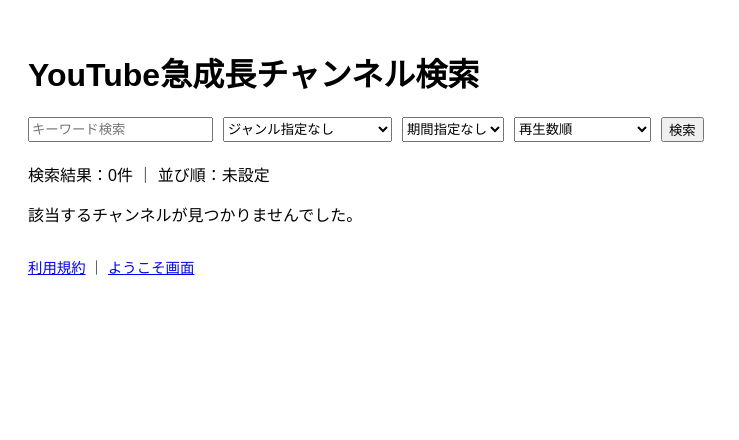
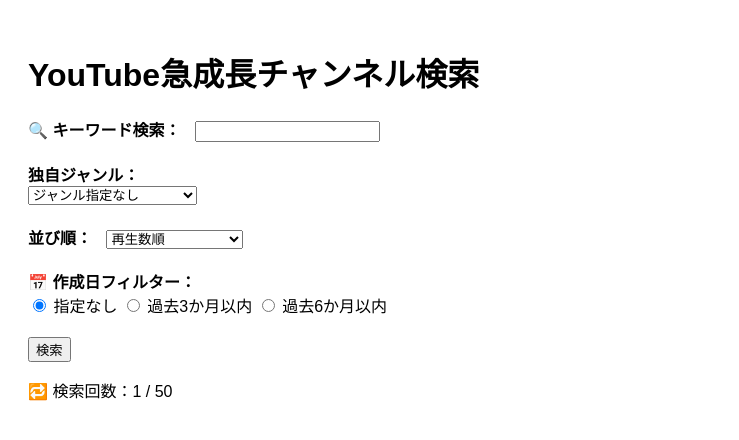
Before and after one commit to yamakenzzr/youtube-growth-app, a Flask app: page / in a window 1280 px wide. Shown: the top 440 px of the page, without its empty margins (0-739 px from the left). Run offline with Flask 3, Linux system fonts and the light colour scheme.

Commit message:
Add files via upload

```diff
--- a/app.py
+++ b/app.py
@@ -17,41 +17,12 @@ GENRES = [
     "恋愛・男女心理", "オカルト・ミステリー", "未分類"
 ]
 
-def format_japanese_number(value):
-    try:
-        value = int(value)
-        if value >= 100_000_000:
-            return f"{value / 100_000_000:.1f}億"
-        elif value >= 10_000:
-            return f"{value / 10_000:.1f}万"
-        else:
-            return str(value)
-    except:
-        return str(value)
-
 def guess_genre(text):
     genre_keywords = {
-        "占い・スピリチュアル": ["占い", "スピリチュアル", "運勢", "霊視", "タロット"],
-        "ゲーム・実況": ["ゲーム", "実況", "プレイ", "攻略", "Switch", "PS5"],
-        "スポーツ・筋トレ・健康": ["筋トレ", "フィットネス", "運動", "サッカー", "野球", "健康"],
-        "オカルト・ミステリー": ["心霊", "オカルト", "怪談", "ミステリー", "怖い話"],
-        "ビジネス・副業": ["副業", "ビジネス", "投資", "稼ぐ", "仕事術"],
-        "教育・解説": ["解説", "勉強", "教育", "入門", "講義"],
-        "音楽・歌ってみた": ["歌ってみた", "カバー", "ボカロ", "演奏", "ピアノ"],
-        "美容・ファッション": ["メイク", "スキンケア", "美容", "コーデ", "ファッション"],
-        "グルメ・料理": ["レシピ", "料理", "グルメ", "食べ歩き", "自炊"],
-        "Vlog・ライフスタイル": ["Vlog", "ルーティン", "ライフスタイル", "暮らし"],
-        "ママ・育児": ["子育て", "ママ", "育児", "赤ちゃん"],
-        "ペット・動物": ["犬", "猫", "ペット", "動物"],
-        "車・バイク・乗り物": ["車", "バイク", "ドライブ", "モータースポーツ"],
-        "作業・DIY・クラフト": ["DIY", "作業", "ハンドメイド", "クラフト"],
-        "本・要約・読書系": ["書評", "要約", "読書", "本"],
-        "メンタル・自己啓発": ["メンタル", "自己啓発", "心理学", "前向き", "悩み"],
-        "映画・アニメ考察": ["考察", "映画", "アニメ", "伏線", "解説"],
-        "旅行・観光・絶景": ["旅行", "観光", "絶景", "旅"],
-        "AI・ツール紹介": ["AI", "ツール", "自動化", "ChatGPT", "便利アプリ"],
-        "恋愛・男女心理": ["恋愛", "心理", "モテ", "恋", "男女"],
-        "2ch・なんJ": ["2ch", "なんJ", "スレ", "まとめ"]
+        "占い・スピリチュアル": ["占い", "運勢", "スピリチュアル", "霊視"],
+        "ゲーム・実況": ["ゲーム", "実況", "攻略", "プレイ"],
+        "スポーツ・筋トレ・健康": ["筋トレ", "運動", "健康", "サッカー", "野球"],
+        "オカルト・ミステリー": ["オカルト", "心霊", "ミステリー", "怪談"],
     }
     for genre, keywords in genre_keywords.items():
         if any(k in text for k in keywords):
@@ -65,10 +36,6 @@ def index():
     sort = request.args.get("sort", "views")
     period = request.args.get("period", "")
 
-    if len(keyword.strip()) < 2:
-        return render_template("index.html", genres=GENRES, keyword=keyword, genre=genre_filter,
-                               sort=sort, sort_name="未設定", channels=[], period=period)
-
     if "search_count" not in session:
         session["search_count"] = 0
     session["search_count"] += 1
@@ -80,47 +47,64 @@ def index():
         published_after = (datetime.utcnow() - timedelta(days=180)).isoformat("T") + "Z"
 
     results = []
-    search_res = youtube.search().list(
-        q=keyword, part="snippet", type="channel", maxResults=10,
-        publishedAfter=published_after if published_after else None
-    ).execute()
+    if keyword:
+        search_args = {
+            "q": keyword,
+            "part": "snippet",
+            "type": "channel",
+            "maxResults": 10
+        }
+        if published_after:
+            search_args["publishedAfter"] = published_after
 
-    channel_ids = [item["snippet"]["channelId"] for item in search_res["items"]]
-    if channel_ids:
-        details = youtube.channels().list(
-            id=",".join(channel_ids),
-            part="snippet,statistics"
-        ).execute()
+        search_res = youtube.search().list(**search_args).execute()
+        channel_ids = [item["snippet"]["channelId"] for item in search_res["items"]]
+        if channel_ids:
+            details = youtube.channels().list(
+                id=",".join(channel_ids),
+                part="snippet,statistics"
+            ).execute()
 
-        for ch in details["items"]:
-            title = ch["snippet"]["title"]
-            genre = guess_genre(title)
-            if genre_filter and genre_filter != genre:
-                continue
-            sub = int(ch["statistics"].get("subscriberCount", 0))
-            view = int(ch["statistics"].get("viewCount", 0))
-            video = int(ch["statistics"].get("videoCount", 0))
-            ratio = int(view / sub) if sub > 0 else 0
+            for ch in details["items"]:
+                title = ch["snippet"]["title"]
+                genre = guess_genre(title)
+                if genre_filter and genre_filter != genre:
+                    continue
 
-            results.append({
-                "id": ch["id"], "title": title,
-                "subscriberCount": format_japanese_number(sub) + "人",
-                "viewCount": format_japanese_number(view) + "回",
-                "videoCount": format_japanese_number(video) + "本",
-                "playPerSub": ratio,
-                "genre": genre,
-                "publishedAt": ch["snippet"]["publishedAt"][:10],
-                "icon": ch["snippet"]["thumbnails"]["default"]["url"]
-            })
+                sub = int(ch["statistics"].get("subscriberCount", 0))
+                view = int(ch["statistics"].get("viewCount", 0))
+                ratio = int(view / sub) if sub > 0 else 0
+
+                results.append({
+                    "id": ch["id"],
+                    "title": title,
+                    "subscriberCount": f"{sub:,}",
+                    "viewCount": f"{view:,}",
+                    "videoCount": ch["statistics"].get("videoCount", "不明"),
+                    "playPerSub": ratio,
+                    "genre": genre,
+                    "publishedAt": ch["snippet"]["publishedAt"][:10],
+                    "icon": ch["snippet"]["thumbnails"]["default"]["url"]
+                })
 
     sort_name = {
-        "views": "再生数順", "subs": "登録者順",
-        "videos": "投稿数順", "ratio": "1人あたり再生数順"
+        "views": "再生数順",
+        "subs": "登録者順",
+        "videos": "投稿数順",
+        "ratio": "1人あたり再生数順"
     }.get(sort, "再生数順")
 
     return render_template("index.html", genres=GENRES, keyword=keyword, genre=genre_filter,
                            sort=sort, sort_name=sort_name, channels=results, period=period)
 
+@app.route("/terms")
+def terms():
+    return render_template("terms.html")
+
+@app.route("/welcome")
+def welcome():
+    return render_template("welcome.html")
+
 if __name__ == "__main__":
     port = int(os.environ.get("PORT", 5000))
     app.run(host="0.0.0.0", port=port)
--- a/templates/index.html
+++ b/templates/index.html
@@ -5,70 +5,90 @@
   <meta charset="UTF-8">
   <title>YouTube急成長チャンネル検索</title>
   <style>
-        body { font-family: sans-serif; padding: 20px; }
-        form { display: flex; gap: 10px; margin-bottom: 20px; flex-wrap: wrap; }
-        table { border-collapse: collapse; width: 100%; }
-        th, td { border: 1px solid #ccc; padding: 8px; text-align: left; }
-        img { vertical-align: middle; }
-        .footer { margin-top: 30px; font-size: 0.9em; }
+    body { font-family: Arial, sans-serif; padding: 20px; }
+    table { width: 100%; border-collapse: collapse; margin-top: 20px; }
+    th, td { padding: 8px; border: 1px solid #ccc; text-align: center; }
+    img.icon { border-radius: 50%; width: 48px; height: 48px; }
+    .filters { margin-top: 10px; margin-bottom: 20px; }
+    .filters label { margin-right: 10px; font-weight: bold; }
   </style>
 </head>
 <body>
   <h1>YouTube急成長チャンネル検索</h1>
+
   <form method="get" action="/">
-        <input type="text" name="keyword" placeholder="キーワード検索" value="{{ keyword }}" required minlength="2">
+    <div class="filters">
+      <label>🔍 キーワード検索：</label>
+      <input type="text" name="keyword" value="{{ keyword }}">
+    </div>
+
+    <div class="filters">
+      <label>独自ジャンル：</label><br>
       <select name="genre">
         <option value="">ジャンル指定なし</option>
         {% for g in genres %}
-                <option value="{{ g }}" {% if genre == g %}selected{% endif %}>{{ g }}</option>
+          <option value="{{ g }}" {% if g == genre %}selected{% endif %}>{{ g }}</option>
         {% endfor %}
       </select>
-        <select name="period">
-            <option value="">期間指定なし</option>
-            <option value="3m" {% if period == '3m' %}selected{% endif %}>直近3ヶ月</option>
-            <option value="6m" {% if period == '6m' %}selected{% endif %}>直近6ヶ月</option>
-        </select>
+    </div>
+
+    <div class="filters">
+      <label>並び順：</label>
       <select name="sort">
         <option value="views" {% if sort == 'views' %}selected{% endif %}>再生数順</option>
         <option value="subs" {% if sort == 'subs' %}selected{% endif %}>登録者順</option>
         <option value="videos" {% if sort == 'videos' %}selected{% endif %}>投稿数順</option>
         <option value="ratio" {% if sort == 'ratio' %}selected{% endif %}>1人あたり再生数順</option>
       </select>
+    </div>
+
+    <div class="filters">
+      <label>📅 作成日フィルター：</label><br>
+      <input type="radio" name="period" value="" {% if not period %}checked{% endif %}> 指定なし
+      <input type="radio" name="period" value="3m" {% if period == '3m' %}checked{% endif %}> 過去3か月以内
+      <input type="radio" name="period" value="6m" {% if period == '6m' %}checked{% endif %}> 過去6か月以内
+    </div>
+
     <button type="submit">検索</button>
   </form>
 
-    <p>検索結果：{{ channels|length }}件 ｜ 並び順：{{ sort_name }}</p>
+  <p>🔁 検索回数：{{ session.get('search_count', 0) }} / 50</p>
+  {% if keyword %}
+    <p>📊 検索結果：{{ channels|length }}件</p>
+    <p>並び順：{{ sort_name }}</p>
+  {% endif %}
+
   {% if channels %}
   <table>
+    <thead>
       <tr>
         <th>アイコン</th>
         <th>チャンネル名</th>
         <th>登録者数</th>
-            <th>総再生数</th>
+        <th>再生数</th>
         <th>投稿数</th>
-            <th>1人あたり再生数</th>
+        <th>1人あたり再生</th>
         <th>ジャンル</th>
         <th>作成日</th>
       </tr>
+    </thead>
+    <tbody>
       {% for ch in channels %}
       <tr>
-            <td><img src="{{ ch.icon }}" width="50"></td>
+        <td><img src="{{ ch.icon }}" class="icon" alt="icon"></td>
         <td><a href="https://www.youtube.com/channel/{{ ch.id }}" target="_blank">{{ ch.title }}</a></td>
-            <td>{{ ch.subscriberCount }}</td>
-            <td>{{ ch.viewCount }}</td>
-            <td>{{ ch.videoCount }}</td>
+        <td>{{ ch.subscriberCount }}人</td>
+        <td>{{ ch.viewCount }}回</td>
+        <td>{{ ch.videoCount }}本</td>
         <td>{{ ch.playPerSub }}回/人</td>
         <td>{{ ch.genre }}</td>
         <td>{{ ch.publishedAt }}</td>
       </tr>
       {% endfor %}
+    </tbody>
   </table>
-    {% else %}
-        <p>該当するチャンネルが見つかりませんでした。</p>
+  {% elif keyword %}
+    <p style="color: red;">一致するチャンネルが見つかりませんでした。</p>
   {% endif %}
-
-    <div class="footer">
-        <a href="/terms" target="_blank">利用規約</a> ｜ <a href="/welcome">ようこそ画面</a>
-    </div>
 </body>
 </html>
```
Also changed, not shown: templates/terms.html (+18 -1 lines), templates/welcome.html (+11 -1 lines), requirements.txt (line endings or trailing spaces). Lines whose indentation alone changed are shown as unchanged.
